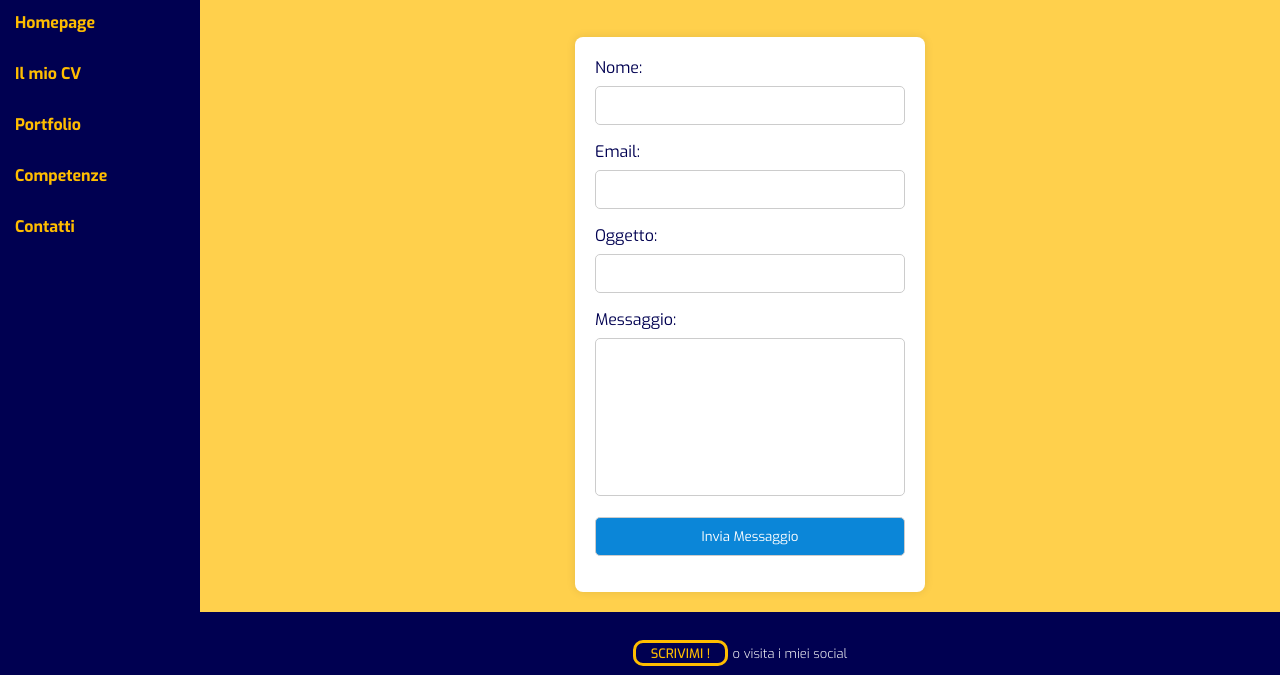
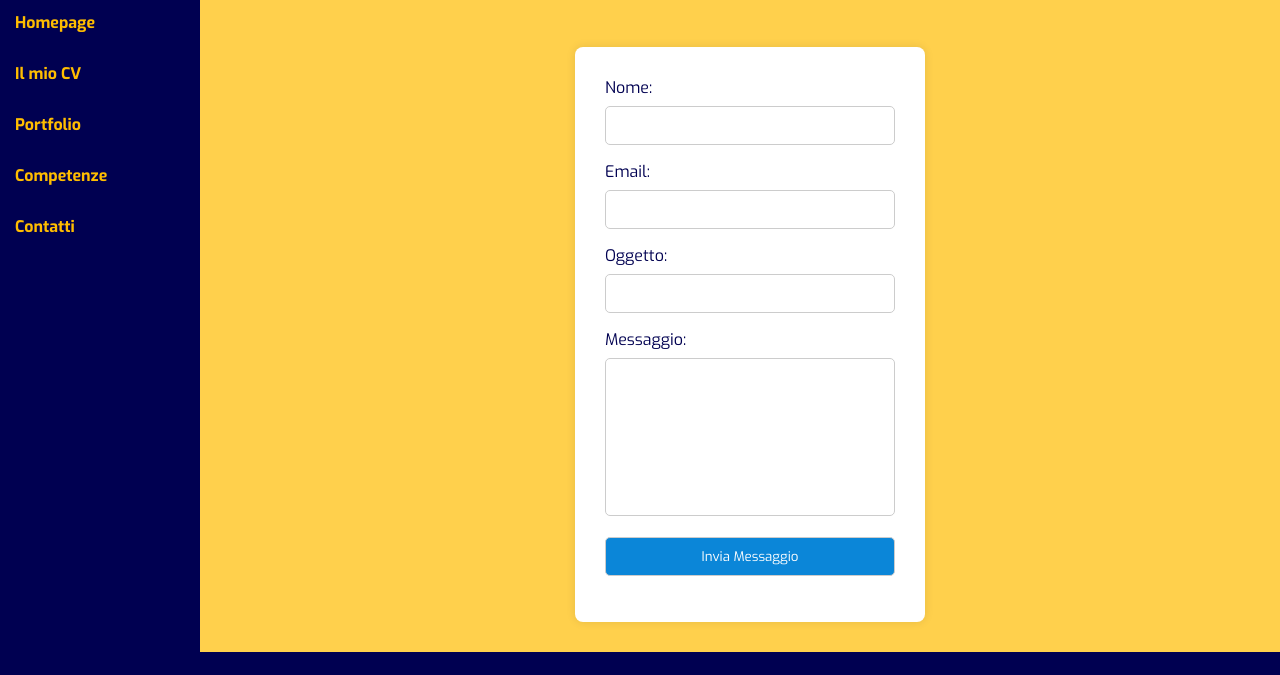
Before and after one commit to Lorycaste98/progetto-html-css, a plain HTML site: page contact/index.html in a window 1280 px wide. Shown: the part 103-778 px from the top of the page. Drawn offline with Linux system fonts and the light colour scheme.

Commit message:
sistemazione posizione form di contatto

```diff
--- a/assets/styles/css/contact.css
+++ b/assets/styles/css/contact.css
@@ -1,8 +1,8 @@
 form {
   max-width: 350px;
-  margin: 20px auto;
+  margin: 30px auto;
   background-color: #fff;
-  padding: 20px;
+  padding: 30px;
   border-radius: 8px;
   box-shadow: 0 0 10px rgba(0, 0, 0, 0.1);
 }
```
